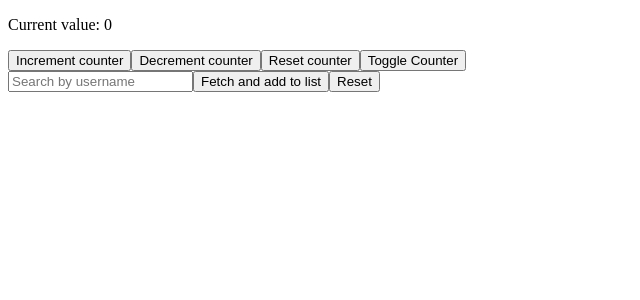
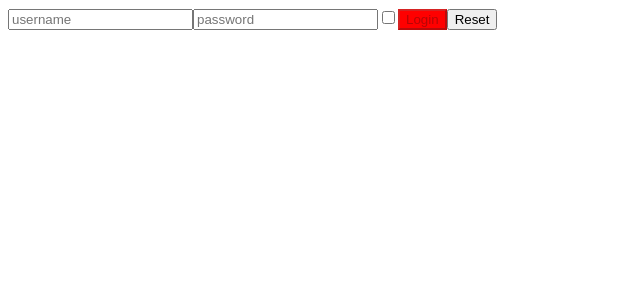
Before and after one commit to FabioViscuso/exerc-react, a React (Create React App) app: page / in a window 1280 px wide. Shown: the top 300 px of the page, without its empty margins (0-640 px from the left). Built offline with nearby package versions, Linux system fonts and the light colour scheme.

Commit message:
feat: Custom Hooks-02

```diff
--- a/src/App.js
+++ b/src/App.js
@@ -2,28 +2,28 @@
 /* import Welcome from "./Welcome"; */
 /* import ConfigurableList from "./ConfigurableList"; */
 /* import Sum from "./Sum"; */
-import Counter from "./Counter";
-/* import Login from "./Login"; */
+/* import Counter from "./Counter"; */
+import Login from "./Login";
 /* import Container from "./Container"; */
 /* import UncontrolledLogin from "./UncontrolledLogin"; */
-import GithubUserList from './GithubUserList';
+/* import GithubUserList from './GithubUserList'; */
 
-import { useState } from 'react'
+/* import { useState } from 'react' */
 
 function App() {
-    const [shouldCounterMount, setCounterMount] = useState(true);
+    /* const [shouldCounterMount, setCounterMount] = useState(true);
     function unmountCounter() {
         setCounterMount(shouldCounterMount => !shouldCounterMount)
-    }
+    } */
     return (
         <div>
             {/* <InteractiveWelcome /> */}
-            {/* <Login /> */}
-            {shouldCounterMount && <Counter />}
-            <button onClick={unmountCounter}>Toggle Counter</button>
+            <Login />
+            {/* {shouldCounterMount && <Counter />}
+            <button onClick={unmountCounter}>Toggle Counter</button> */}
             {/* <UncontrolledLogin /> */}
             {/* <Welcome currName={'Fabio'} /> */}
-            <GithubUserList />
+            {/* <GithubUserList /> */}
             {/* <ConfigurableList subject={"groceries"} render={(state, deleteFromListHandler) => (
                 <ul>
                     {state.map((item, index) => {
--- a/src/Login.js
+++ b/src/Login.js
@@ -1,64 +1,33 @@
-import { useState } from 'react';
+import { useControlledLogin } from './utils/useControlledLogin'
 
 function Login() {
-    const [state, setState] = useState({
-        username: "",
-        password: "",
-        remember: false,
-    })
-
-
-    function inputChangeHandler(event) {
-        const value = (event.target.type === "checkbox" ? event.target.checked : event.target.value);
-        const name = event.target.name;
-
-        setState({
-            ...state,
-            [name]: value
-        })
-    }
-
-    function onLogin(event) {
-        event.preventDefault();
-        console.log(state)
-        resetHandler();
-    }
-
-    function resetHandler() {
-        setState(
-            {
-                username: "",
-                password: "",
-                remember: false,
-            }
-        )
-    }
+    const { login, onLogin, onReset, onInputChange } = useControlledLogin()
 
     const buttonStyle = {
-        backgroundColor: (state.password.length <= 8) ? 'red' : 'green'
+        backgroundColor: (login.password.length <= 8) ? 'red' : 'green'
     }
 
     return (
         <form onSubmit={onLogin}>
             <input name="username"
                 type="text"
-                value={state.username}
+                value={login.username}
                 placeholder="username"
-                onChange={inputChangeHandler} />
+                onChange={onInputChange} />
             <input name="password"
                 type="password"
-                value={state.password}
+                value={login.password}
                 placeholder="password"
-                onChange={inputChangeHandler} />
+                onChange={onInputChange} />
             <input name="remember"
                 type="checkbox"
-                checked={state.remember}
-                onChange={inputChangeHandler} />
+                checked={login.remember}
+                onChange={onInputChange} />
             <button type="submit"
                 style={buttonStyle}
-                disabled={(state.username === "" || state.password > 8 ? true : false)}
+                disabled={(login.username === "" || login.password.length < 9 ? true : false)}
             >Login</button>
-            <button type='button' onClick={resetHandler}>Reset</button>
+            <button type='button' onClick={onReset}>Reset</button>
         </form>
     )
 }
--- /dev/null
+++ b/src/utils/useControlledLogin.js
@@ -0,0 +1,42 @@
+import { useState } from "react";
+
+export function useControlledLogin() {
+    const [login, setLogin] = useState({
+        username: "",
+        password: "",
+        remember: false,
+    })
+
+    function inputChangeHandler(event) {
+        const value = (event.target.type === "checkbox" ? event.target.checked : event.target.value);
+        const name = event.target.name;
+        setLogin({
+            ...login,
+            [name]: value
+        })
+    }
+
+    function loginHandler(event) {
+        event.preventDefault();
+        console.log(login)
+        resetHandler();
+    }
+
+    function resetHandler() {
+        setLogin(
+            {
+                username: "",
+                password: "",
+                remember: false,
+            }
+        )
+    }
+
+    return {
+        login: login,
+        onLogin: loginHandler,
+        onReset: resetHandler,
+        onInputChange: inputChangeHandler
+    }
+
+}
```
